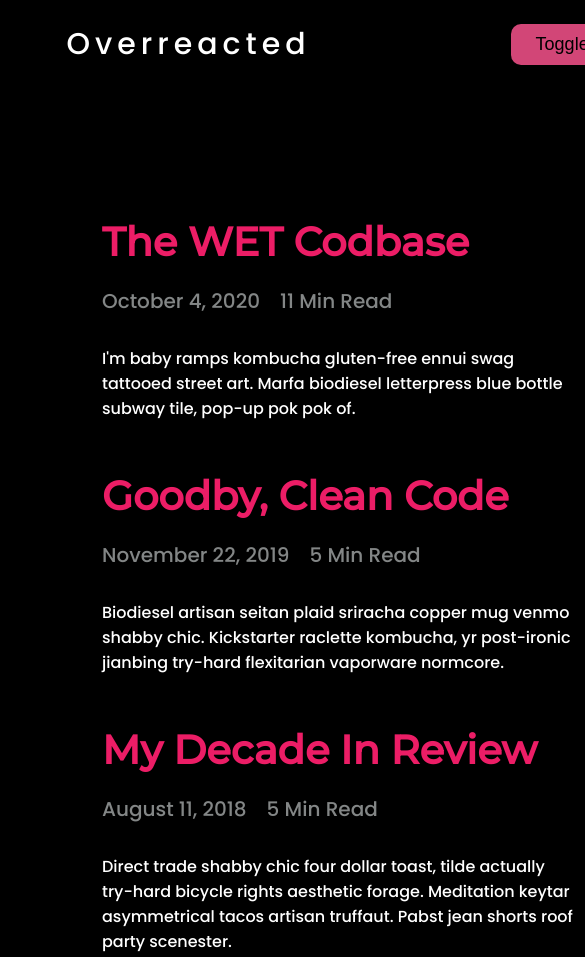
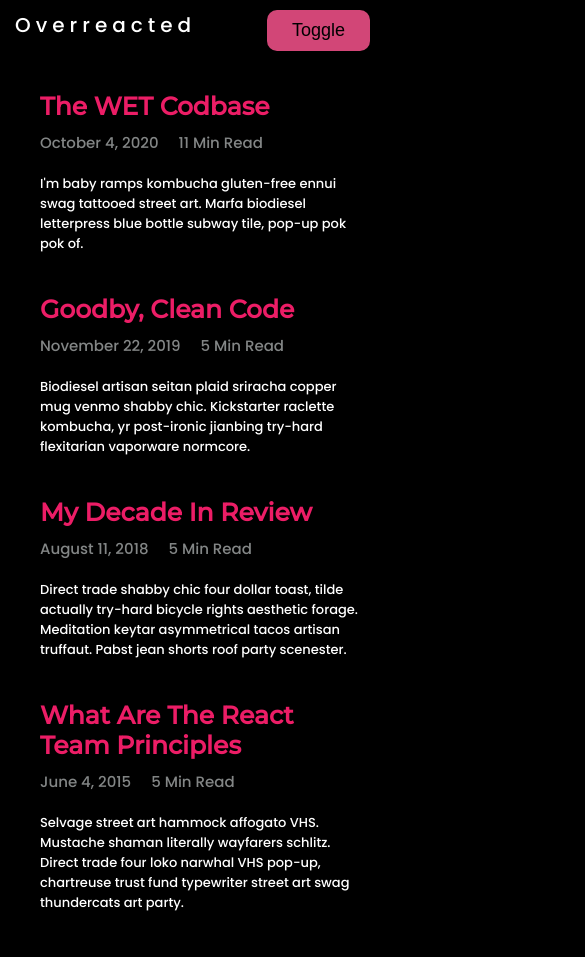
Before and after one commit to Winniewambui/Dark-Light-Themes, a plain HTML site: page index.html in a window 390 px wide. Shown: the top 957 px of the page, 585 px wide, since content can reach past the window. Drawn offline with Linux system fonts and the light colour scheme.

Commit message:
modified css

```diff
--- a/style.css
+++ b/style.css
@@ -83,23 +83,44 @@ p{
      }
 
 }
-@media  screen and (max-width: 786px) {
+@media  screen and (max-width: 480px) {
+
     .main-container{
-        width: 600px;
-         margin: auto 40px;
-         padding: 0 60px;
-         display: flex;
-         flex-direction: column;
-         justify-content: center;
-         align-items: center;
-         border: 2px solid black;
+        width: 400px;
+         margin: auto;
+     }
+     .section-centre{
+       margin-top: 50px;
+       margin: 0 20px;
      }
      nav{
-        gap: 200px;
+        display: flex;
+        justify-content: space-between;
+        gap: 40px;
+        padding: 0 30px;
+        margin: 10px 0;
+    }
+     .header{
+         font-size: 20px;
+         letter-spacing: 5px;
+         margin-left: -15px;
+     }
+     .news-article{
+         margin: 40px 20px;
+     }
+     .title{
+         font-size:25px;
+         margin-bottom: 10px;
 
-    }
-    .header{
-        font-size: 30px;
-        letter-spacing: 5px;
-    }
+     }
+     .time{
+         margin-bottom: 20px;
+     }
+     .date,
+     .time-to-read{
+         font-size: 15px;
+     }
+     p{
+         font-size: 13px;
+     }
 }
```
